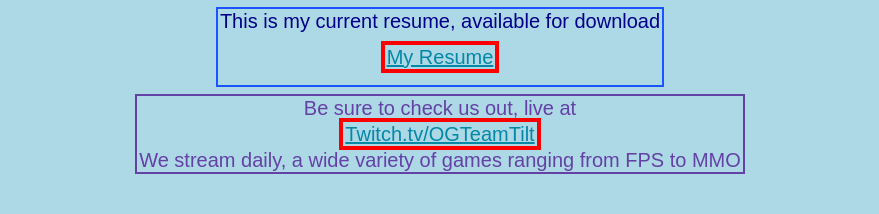
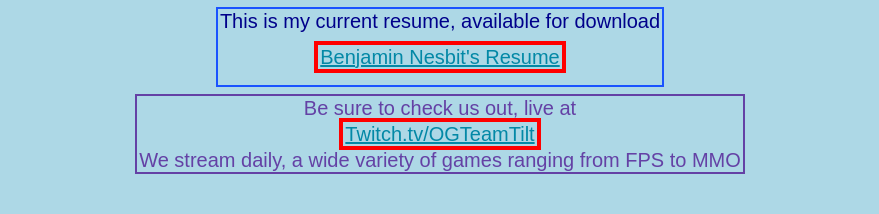
Before and after one commit to benesbit/xdoasx.github.io, a plain HTML site: page index.html in a window 1280 px wide. Shown: the part 172-386 px from the top of the page, without its empty margins (200-1079 px from the left). Drawn offline with nearby package versions, Linux system fonts and the light colour scheme.

Commit message:
Update resume link title

```diff
--- a/index.html
+++ b/index.html
@@ -13,7 +13,7 @@
         <div id="GitHub_Box"><h2>You can see my entire GitHub profile at<div><div id="GitHub_Link_Box"><a href="https://github.com/xDOASx">GitHub/xDOASx</a></div></div></h2></div>
       </div>
       <div id="Resume_Container">
-        <div id="Resume_Box"><h2>This is my current resume, available for download<div><a id="Resume_Link" href="Nesbit Resume 3.doc">My Resume</a></h2></div></div>
+        <div id="Resume_Box"><h2>This is my current resume, available for download<div><a id="Resume_Link" href="Nesbit Resume 3.doc">Benjamin Nesbit's Resume</a></h2></div></div>
       <div id="Stream_Box_Container">
         <div id="Stream_Box">
          <h5>Be sure to check us out, live at<div><div id="Twitch_Box"><a href="http://twitch.tv/OGTeamTilt">Twitch.tv/OGTeamTilt</a></div></div></h5>
```
